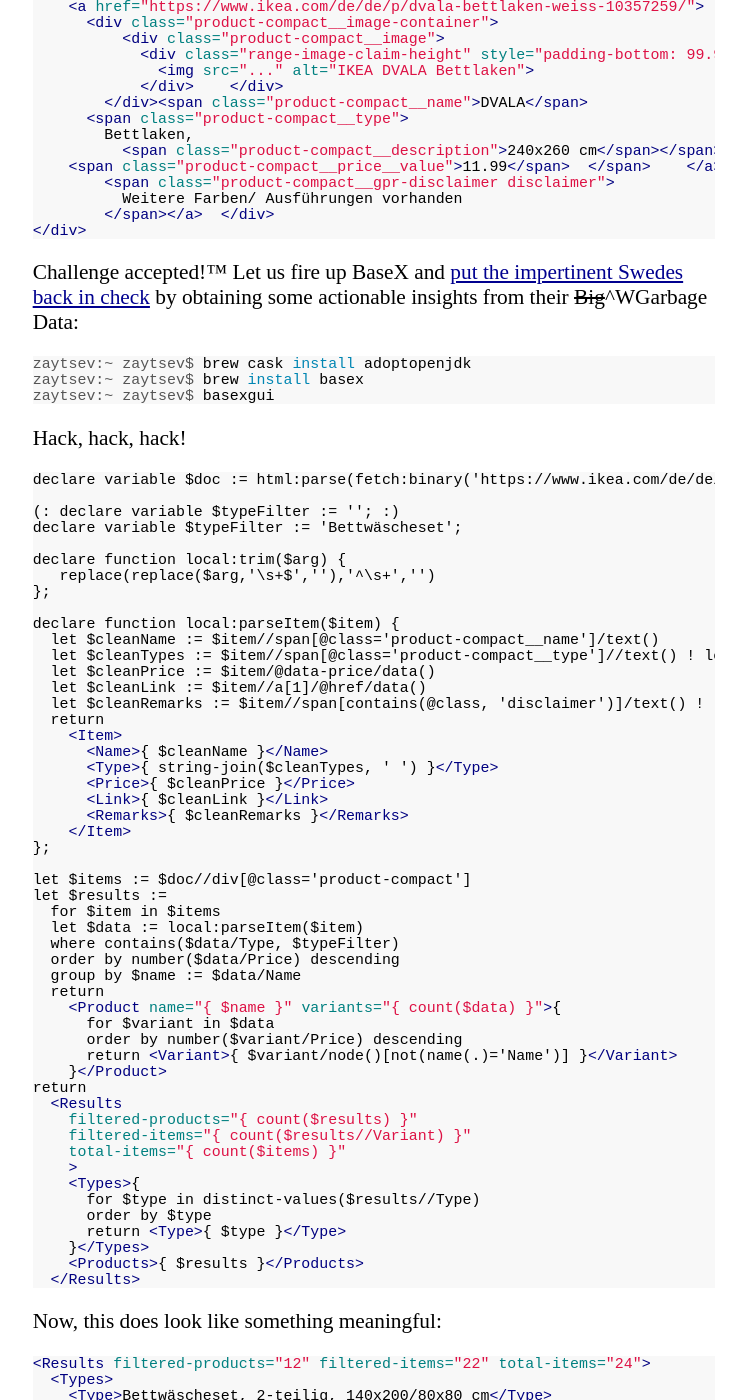
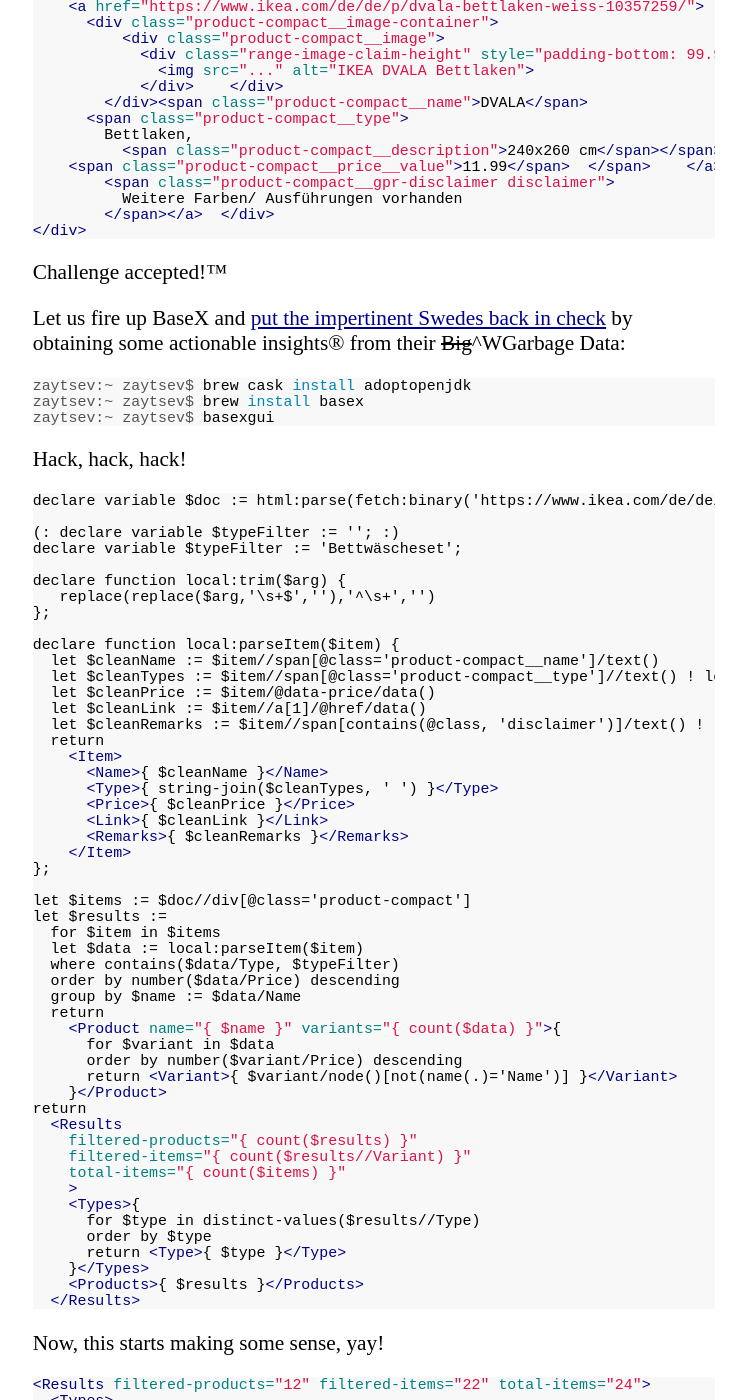
Before and after one commit to zyv/zyv.github.io, a Jekyll site: the page built from _posts/2019-07-28-xquery-saves-life-ikea.md, in a window 1280 px wide and 1400 px high, scrolled down 1293 px. Shown: the whole window, without its empty margins (266-1012 px from the left). Built offline with Jekyll 4.4.1, drawn with Linux system fonts in a browser that asks for light colours.

Commit message:
Minor edits

````diff
--- a/_posts/2019-07-28-xquery-saves-life-ikea.md
+++ b/_posts/2019-07-28-xquery-saves-life-ikea.md
@@ -52,7 +52,9 @@ Here is the kind of sodomy that one would typically have to deal with:
 </div>
 ```
 
-Challenge accepted!™ Let us fire up BaseX and [put the impertinent Swedes back in check](https://en.wikipedia.org/wiki/Battle_of_the_Neva) by obtaining some actionable insights from their ~~Big~~^WGarbage Data:
+Challenge accepted!™
+
+Let us fire up BaseX and [put the impertinent Swedes back in check](https://en.wikipedia.org/wiki/Battle_of_the_Neva) by obtaining some actionable insights® from their ~~Big~~^WGarbage Data:
 
 ```console
 zaytsev:~ zaytsev$ brew cask install adoptopenjdk
@@ -116,7 +118,7 @@ return
   </Results>
 ```
 
-Now, this does look like something meaningful:
+Now, this starts making some sense, yay!
 
 ```xml
 <Results filtered-products="12" filtered-items="22" total-items="24">
````
